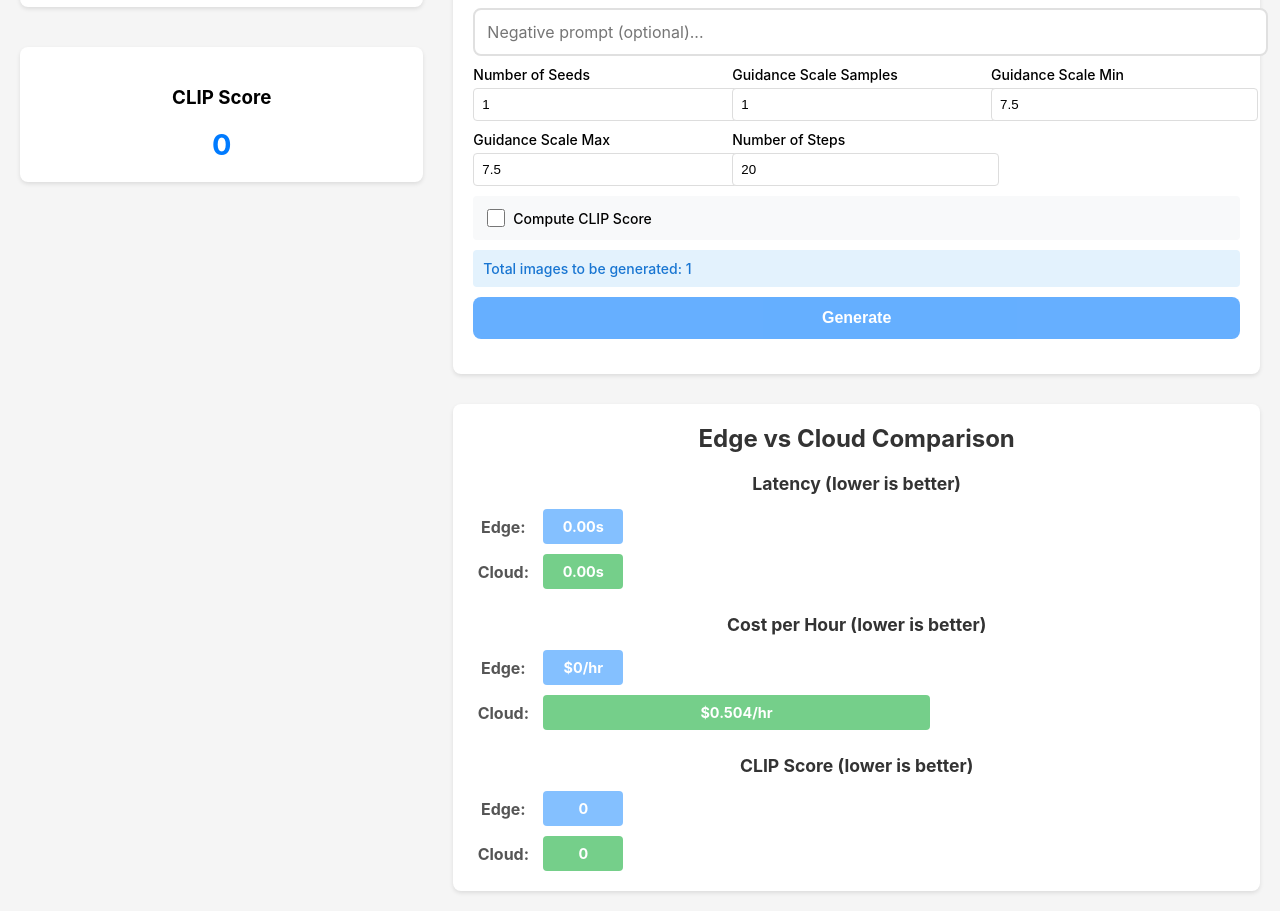
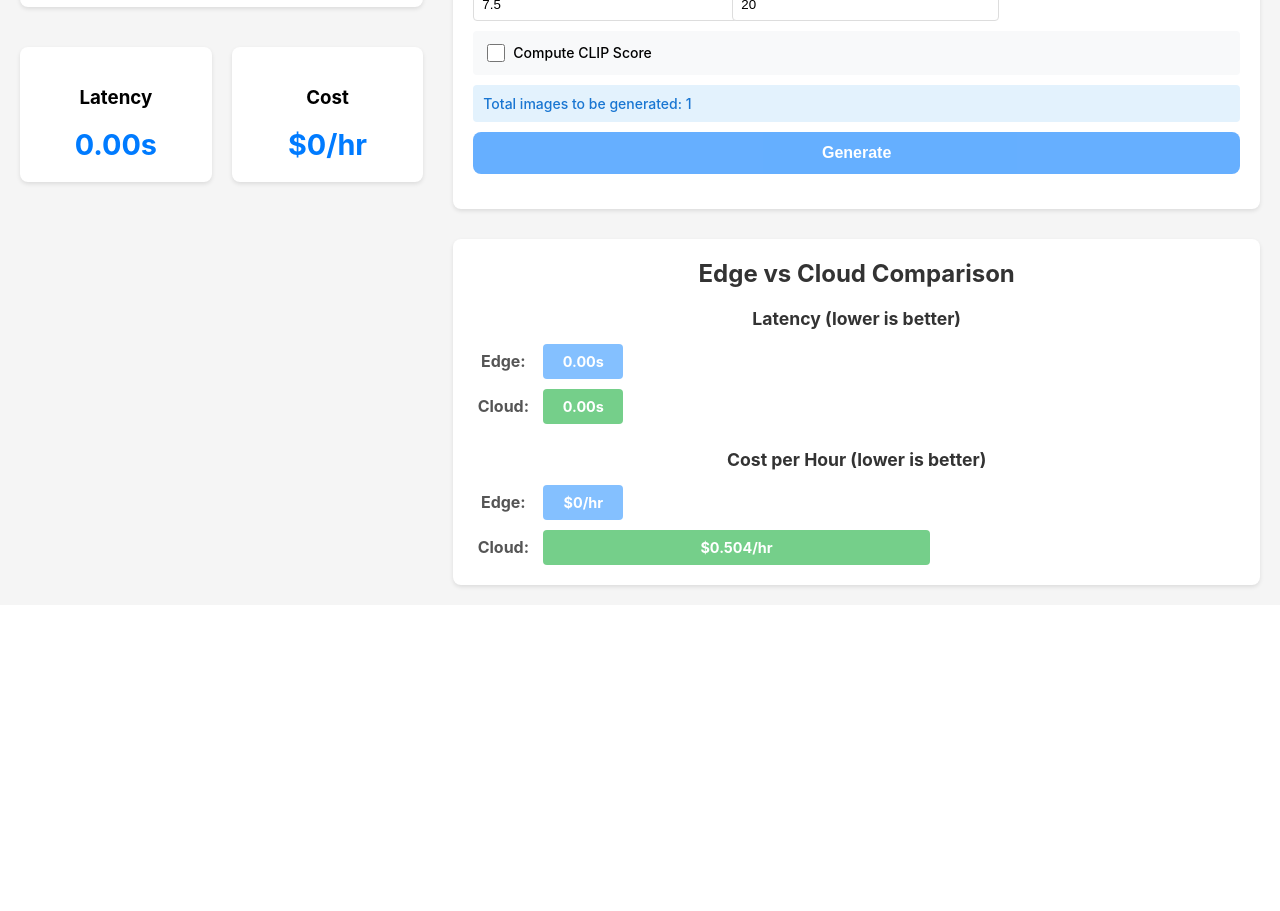
Before and after one commit to mdawn65/qualcomm-interface, a React (Create React App) app in the folder simple-dashboard/: page / in a window 1280 px wide. Shown: the part 480-1391 px from the top of the page. After the commit the page ends 1085 px from the top, so only its background shows below. Built offline with nearby package versions, Linux system fonts and the light colour scheme.

Commit message:
Remove big general CLIP score metric box

```diff
--- a/simple-dashboard/src/App.js
+++ b/simple-dashboard/src/App.js
@@ -8,7 +8,6 @@ function App() {
   const [edgeMetrics, setEdgeMetrics] = useState({
     networkLatency: 0,
     cost: 0,
-    clipScore: 0,
     totalCost: 0,
     costPerGeneration: 0
   });
@@ -16,7 +15,6 @@ function App() {
   const [cloudMetrics, setCloudMetrics] = useState({
     networkLatency: 0,
     cost: 0.504,
-    clipScore: 0,
     totalCost: 0,
     costPerGeneration: 0
   });
@@ -85,27 +83,6 @@ function App() {
     }
   }, []);
 
-  // Stable callback for CLIP Score calculation
-  const handleClipCalculated = useCallback((clipScore, view) => {
-    console.log('[App] ========== CLIP SCORE CALCULATED ==========');
-    console.log('[App] CLIP:', clipScore);
-    console.log('[App] View:', view);
-
-    if (view === 'Edge') {
-      setEdgeMetrics((prev) => {
-        const updated = { ...prev, clipScore };
-        console.log('[App] Updated Edge metrics (CLIP Score):', updated);
-        return updated;
-      });
-    } else {
-      setCloudMetrics((prev) => {
-        const updated = { ...prev, clipScore };
-        console.log('[App] Updated Cloud metrics (CLIP Score):', updated);
-        return updated;
-      });
-    }
-  }, []);
-
   return (
     <div className="App">
       <header className="header">
@@ -152,13 +129,7 @@ function App() {
             </div>
           </div>
 
-          <div className="clip-score-card">
-            <h3>CLIP Score</h3>
-            <div className="metric-value">{currentMetrics.clipScore}</div>
-          </div>
-        </div>
-
-        <div className="right-section">
+          {/* Latency and Cost metrics moved under configuration */}
           <div className="metrics-grid-small">
             <div className="metric-card">
               <h3>Latency</h3>
@@ -176,14 +147,15 @@ function App() {
               )}
             </div>
           </div>
+        </div>
 
-          {/* Prompt Generator */}
+        <div className="right-section">
+          {/* Prompt Generator moved to top of right section */}
           <PromptGenerator
             selectedView={selectedView}
             costPerHour={currentMetrics.cost}
             onLatencyCalculated={handleLatencyCalculated}
             onCostCalculated={handleCostCalculated}
-            onClipCalculated={handleClipCalculated}
           />
 
           {/* Comparison Charts */}
@@ -239,32 +211,6 @@ function App() {
                   </div>
                 </div>
               </div>
-
-              {/* CLIP Score */}
-              <div className="comparison-item">
-                <h4>CLIP Score (lower is better)</h4>
-                <div className="bar-container">
-                  <div className="bar-wrapper">
-                    <span className="bar-label">Edge:</span>
-                    <div
-                      className="bar edge-bar"
-                      style={{ width: `${(edgeMetrics.clipScore / 150) * 100}%` }}
-                    >
-                      {edgeMetrics.clipScore}
-                    </div>
-                  </div>
-                  <div className="bar-wrapper">
-                    <span className="bar-label">Cloud:</span>
-                    <div
-                      className="bar cloud-bar"
-                      style={{ width: `${(cloudMetrics.clipScore / 150) * 100}%` }}
-                    >
-                      {cloudMetrics.clipScore}
-                    </div>
-                  </div>
-                </div>
-              </div>
-
             </div>
           </div>
         </div>
```
